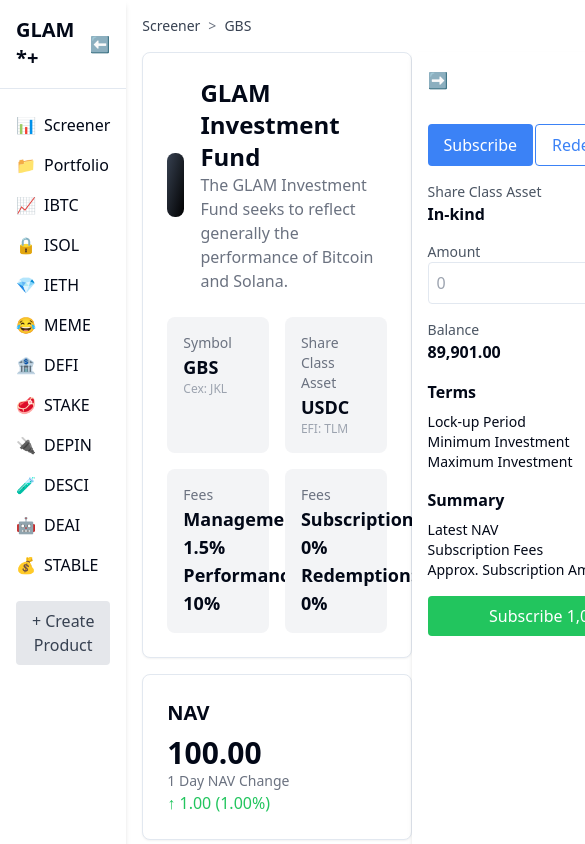
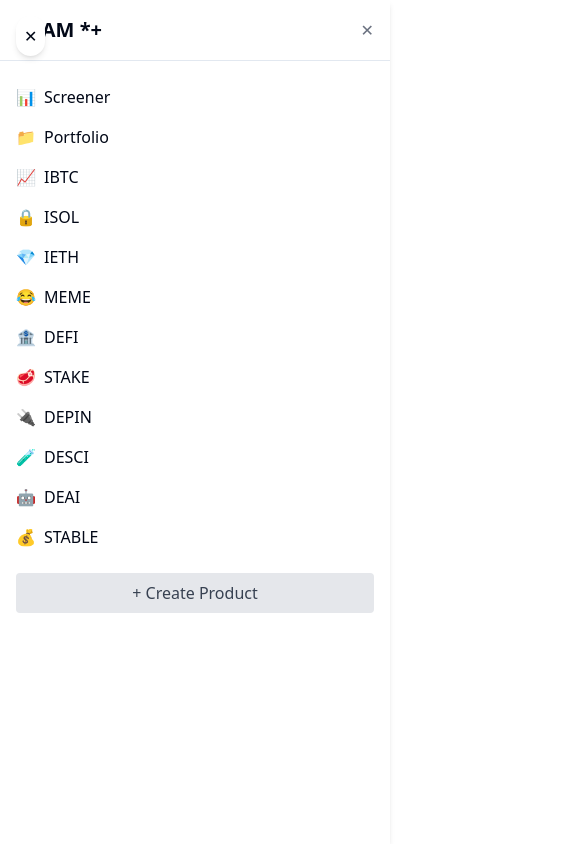
Before and after one commit to dhiazfathra/frontend-starter, a Next.js app: page /en in a window 390 px wide. Shown: the top 844 px of the page, 585 px wide, since content can reach past the window. Built offline with nearby package versions, Linux system fonts and the light colour scheme.

Commit message:
feat: mobile responsive sidebar misimplemented

```diff
--- a/src/app/[locale]/page.tsx
+++ b/src/app/[locale]/page.tsx
@@ -6,7 +6,7 @@ import Sidebar from '@/templates/Sidebar';
 
 const GBSPage: React.FC = () => {
   return (
-    <div className="flex">
+    <div className="flex flex-col md:flex-row">
       <Sidebar />
       <div className="flex flex-1 flex-col">
         <div className="container mx-auto p-4">
@@ -27,8 +27,8 @@ const GBSPage: React.FC = () => {
               </li>
             </ul>
           </div>
-          <div className="flex">
-            <div className="flex-1">
+          <div className="flex flex-col md:flex-row">
+            <div className="mb-4 flex-1 md:mb-0 md:mr-4">
               <FundDetails />
             </div>
             <DetailSidebar />
--- a/src/templates/DetailSidebar.tsx
+++ b/src/templates/DetailSidebar.tsx
@@ -7,7 +7,9 @@ const DetailSidebar: React.FC = () => {
 
   return (
     <div
-      className={`bg-white shadow-md transition-all duration-300 ${isCollapsed ? 'w-16' : 'w-80'}`}
+      className={`bg-white shadow-md transition-all duration-300 ${
+        isCollapsed ? 'w-16' : 'w-full md:w-80'
+      }`}
     >
       <div className="flex items-center justify-between p-4">
         <button
--- a/src/templates/Sidebar.tsx
+++ b/src/templates/Sidebar.tsx
@@ -21,18 +21,27 @@ const Sidebar: React.FC = () => {
   const [isCollapsed, setIsCollapsed] = useState(false);
 
   return (
+    <>
+      <button
+        onClick={() => setIsCollapsed(!isCollapsed)}
+        className="fixed left-4 top-4 z-50 rounded-full bg-white p-2 shadow-md md:hidden"
+      >
+        {isCollapsed ? '☰' : '✕'}
+      </button>
       <div
-      className={`bg-white shadow-md transition-all duration-300 ${isCollapsed ? 'w-16' : 'w-64'}`}
+        className={`fixed inset-y-0 left-0 z-40 bg-white shadow-md transition-all duration-300 ${
+          isCollapsed ? '-translate-x-full' : 'translate-x-0'
+        } ${
+          isCollapsed ? 'w-0' : 'w-full md:w-64'
+        } md:relative md:translate-x-0`}
       >
         <div className="flex items-center justify-between border-b p-4">
-        <h1 className={`text-xl font-bold ${isCollapsed ? 'hidden' : ''}`}>
-          GLAM *+
-        </h1>
+          <h1 className="text-xl font-bold">GLAM *+</h1>
           <button
             onClick={() => setIsCollapsed(!isCollapsed)}
-          className="text-gray-500 hover:text-gray-700"
+            className="text-gray-500 hover:text-gray-700 md:hidden"
           >
-          {isCollapsed ? '➡️' : '⬅️'}
+            ✕
           </button>
         </div>
         <nav className="mt-4">
@@ -44,18 +53,19 @@ const Sidebar: React.FC = () => {
               >
                 <a href="#" className="flex items-center space-x-2">
                   <span>{item.icon}</span>
-                <span className={isCollapsed ? 'hidden' : ''}>{item.name}</span>
+                  <span>{item.name}</span>
                 </a>
               </li>
             ))}
           </ul>
         </nav>
-      <div className={`mt-4 px-4 ${isCollapsed ? 'hidden' : ''}`}>
+        <div className="mt-4 px-4">
           <button className="w-full rounded bg-gray-200 py-2 text-gray-700 hover:bg-gray-300">
             + Create Product
           </button>
         </div>
       </div>
+    </>
   );
 };
 
```
Lines whose indentation alone changed are shown as unchanged.
